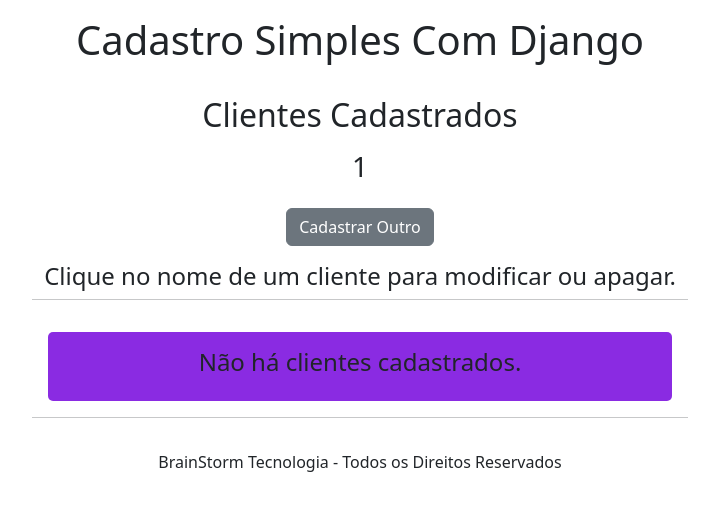
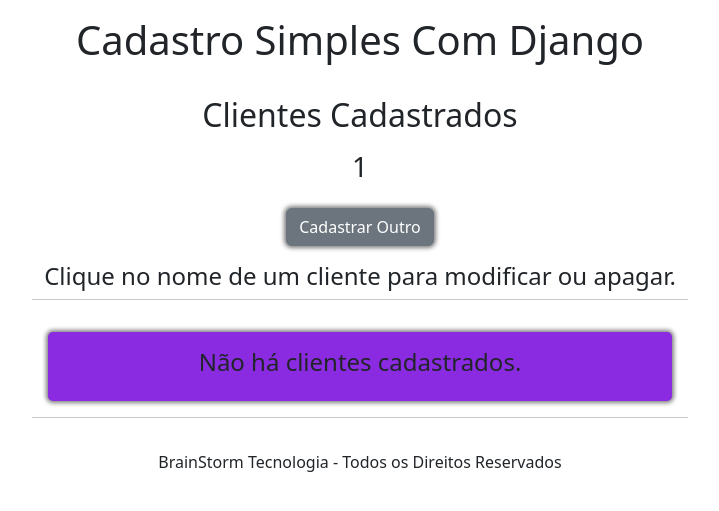
Before and after one commit to Fat83dotcom/CRUD-Django-PostgreSQL-Dockerizado, a Django app: page /clientes/1/ in a window 1280 px wide. Shown: the top 511 px of the page, without its empty margins (280-999 px from the left). Run offline with Django 5.2, Linux system fonts and the light colour scheme; data that the repository does not hold is empty; some libraries are stand-ins or nearby versions.

```diff
--- a/django-app/Core/templates/atualizar/atualizar.html
+++ b/django-app/Core/templates/atualizar/atualizar.html
@@ -6,8 +6,8 @@
             <form class="text-center" action="{% url 'update' pk %}" method="post">
                 {% csrf_token %}
                 {{ forms.as_p }}
-                <button class="btn btn-secondary m-3" type="submit">Atualizar Cadastro</button>
+                <button class="btn btn-secondary m-3 shadow-btn" type="submit">Atualizar Cadastro</button>
             </form>
-            <a href="{% url 'deletar' pk %}"><button class="btn btn-danger">Apagar</button></a>
+            <a href="{% url 'deletar' pk %}"><button class="btn btn-danger shadow-btn">Apagar</button></a>
         </section>
     {% endblock %}
--- a/django-app/Core/templates/clientes/clientes.html
+++ b/django-app/Core/templates/clientes/clientes.html
@@ -4,14 +4,14 @@
             <h2 class="m-3">Clientes Cadastrados</h2>
             <h3>{{msg | safe}}</h3>
 
-            <a href="{% url 'index' %}"><button class="btn btn-secondary m-3">Cadastrar Outro</button></a>
+            <a href="{% url 'index' %}"><button class="btn btn-secondary m-3 shadow-btn">Cadastrar Outro</button></a>
             <h4>Clique no nome de um cliente para modificar ou apagar.</h4>
             <section class="row">
                 <hr>
                 {% if dados %}
                 {% for dado in dados %}
                 <div class="col p-3 m-3 back-ground-clientes">
-                    <p><b><a href="{% url 'atualizar' dado.id %}">{{dado.nome}}</a></b></p>
+                    <p><b><a class="shadow-btn p-1" href="{% url 'atualizar' dado.id %}">{{dado.nome}}</a></b></p>
                     <p>{{dado.nasc}}</p>
                     <p>{{dado.email}}</p>
                     <p>{{dado.cidade}}</p>
--- a/django-app/Core/templates/deletar/deletar.html
+++ b/django-app/Core/templates/deletar/deletar.html
@@ -7,9 +7,9 @@
             <form class="text-center" action="{% url 'delete' pk %}" method="post">
                 {% csrf_token %}
                 {{ forms.as_p }}
-                <button class="btn btn-danger" type="submit">Apagar Cadastro</button>
+                <button class="btn btn-danger shadow-btn" type="submit">Apagar Cadastro</button>
             </form>
-            <a href="{% url 'clientes' 'Operação Cancelada' %}"><button class="btn btn-secondary m-3">Voltar</button></a>
+            <a href="{% url 'clientes' 'Operação Cancelada' %}"><button class="btn btn-secondary m-3 shadow-btn">Voltar</button></a>
         </section>
 
     {% endblock %}
--- a/django-app/Core/templates/index/index.html
+++ b/django-app/Core/templates/index/index.html
@@ -7,7 +7,7 @@
             <form class="text-center p-5 d-flex flex-column" action="{% url 'registrar' %}" method="post">
                 {% csrf_token %}
                 {{ form.as_p }}
-                <button class="btn btn-secondary m-3" type="submit">Enviar Cadastro</button>
+                <button class="btn btn-secondary m-3 shadow-btn" type="submit">Enviar Cadastro</button>
             </form>
         </section>
     {% endblock %}
--- a/django-app/templates/static/css/style.css
+++ b/django-app/templates/static/css/style.css
@@ -10,6 +10,7 @@
 .back-ground-clientes{
     background-color: blueviolet;
     border-radius: 5px;
+    box-shadow: 0px 0px 4px 2px rgba(0, 0, 0, 0.5);
 }
 .back-ground-clientes a{
     color: aliceblue;
@@ -20,4 +21,10 @@
 }
 .bg-index{
     background-color: #b97070;
+    border-radius: 5px;
+    box-shadow: 0px 0px 4px 2px rgba(0, 0, 0, 0.5);
 }
+.shadow-btn{
+    border-radius: 5px;
+    box-shadow: 0px 0px 4px 2px rgba(0, 0, 0, 0.5);
+}
```
